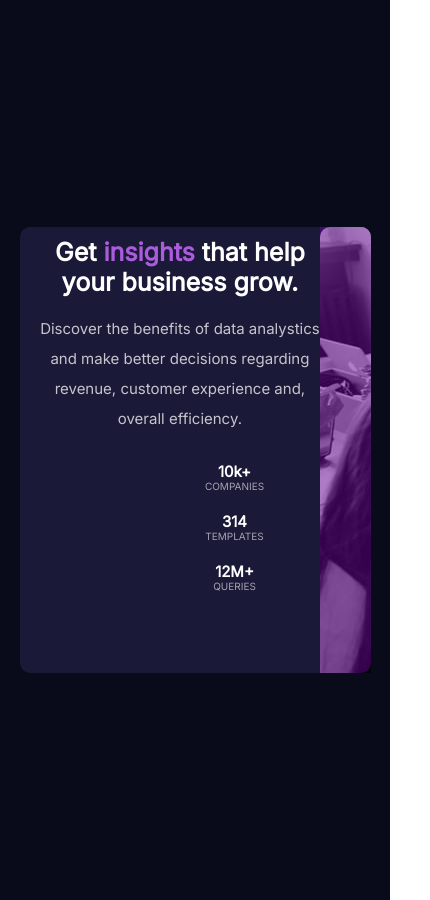
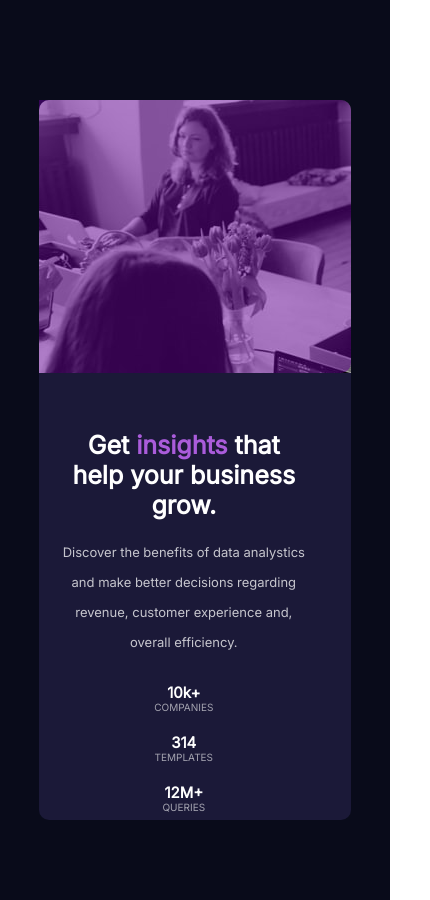
Before and after one commit to KptCnyt/statsPreviewCard, a plain HTML site: page index.html in a window 390 px wide. Shown: the whole page, 430 px wide, since content can reach past the window. Drawn offline with Linux system fonts and the light colour scheme.

Commit message:
last changes

```diff
--- a/statspreview.css
+++ b/statspreview.css
@@ -12,56 +12,54 @@ body {
 div {
     background-repeat: no-repeat;
 }
-@media (max-width:550px) {
+@media (max-width:600px) {
     #background {
-        width: 100%;
         height: 900px;
     }
 }
 #card {
     background-color: hsl(244, 38%, 16%);
-    width: 90%;
+    width: 80%;
     height: 446px;
     border-radius: 10px;
     display: flex;
-    justify-content: center;
-    align-items: center;
+    flex-direction: row;
+    border: 1px solid hsl(244, 38%, 16%);
 }
-}
-@media (max-width:550px) {
+@media (max-width:600px) {
     #card {
-        width: 90%;
-        height:800px;
+        width: 80%;
+        height:80%;
         display: flex;
         flex-direction: column-reverse;
         margin-top: 20px;
+        border: none;
     }
 }
 .info {
-    width: 390px;
+    width: 50%;
     height: 406px;
-    float: left;
     padding-top: 40px;
     padding-left: 70px;
     padding-right: 120px;
     font-family: 'Inter';
 }
-@media (max-width:550px) {
+@media (max-width:600px) {
     .info {
-        width: 80%;
+        width: 100%;
         height: 500px;
-        padding-right: 0;
+        padding-right: 20px;
         padding-left: 20px;
         text-align: center;
     }
 }
 #bgimage {
-    width: 540px;
+    width: 100%;
     height: 446px;
     background-color:rgba(100, 0, 150, 0.5) ;
     border-radius: 0 10px 10px 0;
 }
-@media (max-width:550px) {
+@media (max-width:600px) {
     #bgimage {
         height: 100%;
         width: 100%;
@@ -69,12 +67,11 @@ div {
 }
 #image {
     border-radius: 0 10px 10px 0;
-    width: 80%;
+    width: 50%;
     height: 446px;
-    float: left;
     background-image: url(image-header-desktop.jpg);
 }
-@media (max-width:550px) {
+@media (max-width:600px) {
     #image {
         width: 100%;
         border-radius: 10px 10px 0 0;
@@ -84,11 +81,7 @@ div {
     color: white;
     font-size: 38px;
 }
-@media (max-width:550px) {
-    #title {
-        font-size: 25px;
-    }
-}
+
 #insights {
     color: hsl(277, 64%, 61%);
 }
@@ -98,12 +91,29 @@ div {
     font-size: 15px;
     line-height: 30px;
 }
+@media (max-width:1251px) {
+    #body1 {
+        font-size: 13px;
+    }
+    #insights {
+        font-size: 25px;
+    }
+    #title {
+        font-size: 25px;
+    }
+    .info {
+        padding-right: 0;
+        padding-left: 20px;
+        width: 80%;
+    }
+}
 #stats {
-    width:390px ;
+    width:80% ;
     height: auto;
 }
-@media (max-width:550px) {
+@media (max-width:600px) {
     #stats {
+        width: 100%;
         display: flex;
         flex-direction: column;
         justify-content:center;
@@ -118,7 +128,7 @@ div {
     font font-family: 'Lexend Deca', tahoma;
     line-height:5px;
 }
-@media (max-width:550px) {
+@media (max-width:600px) {
     .box {
         margin-top: 10px;
     }
```
